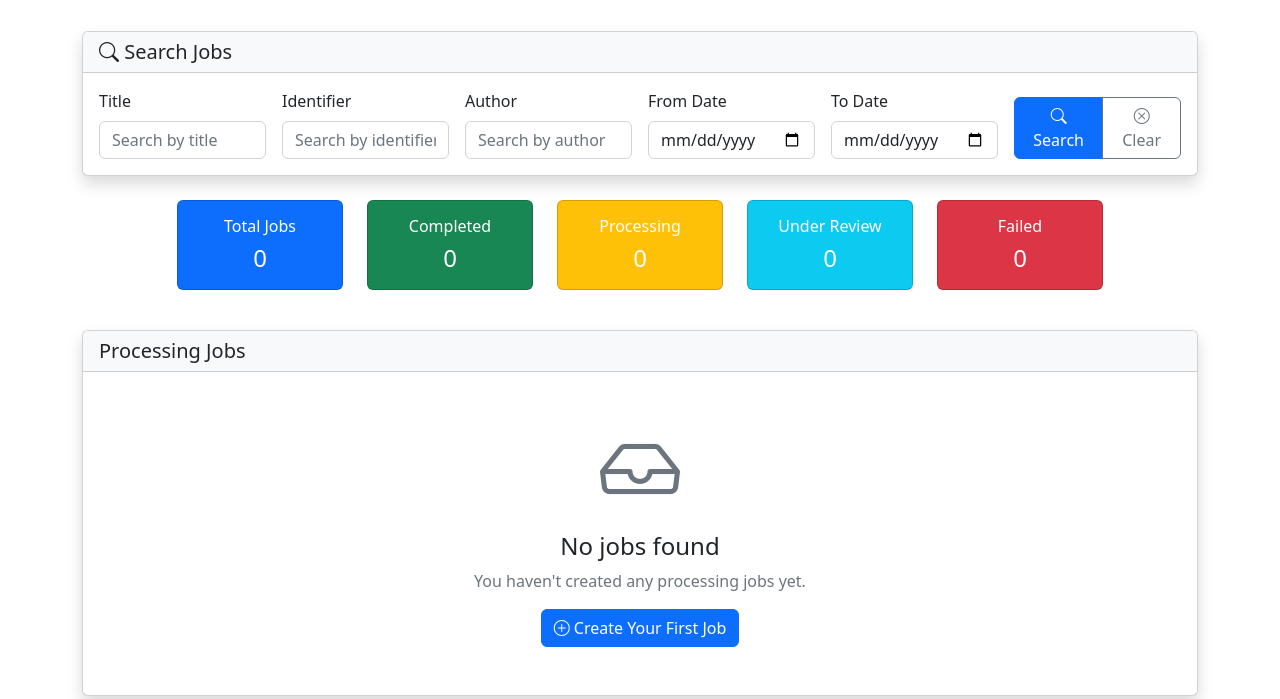
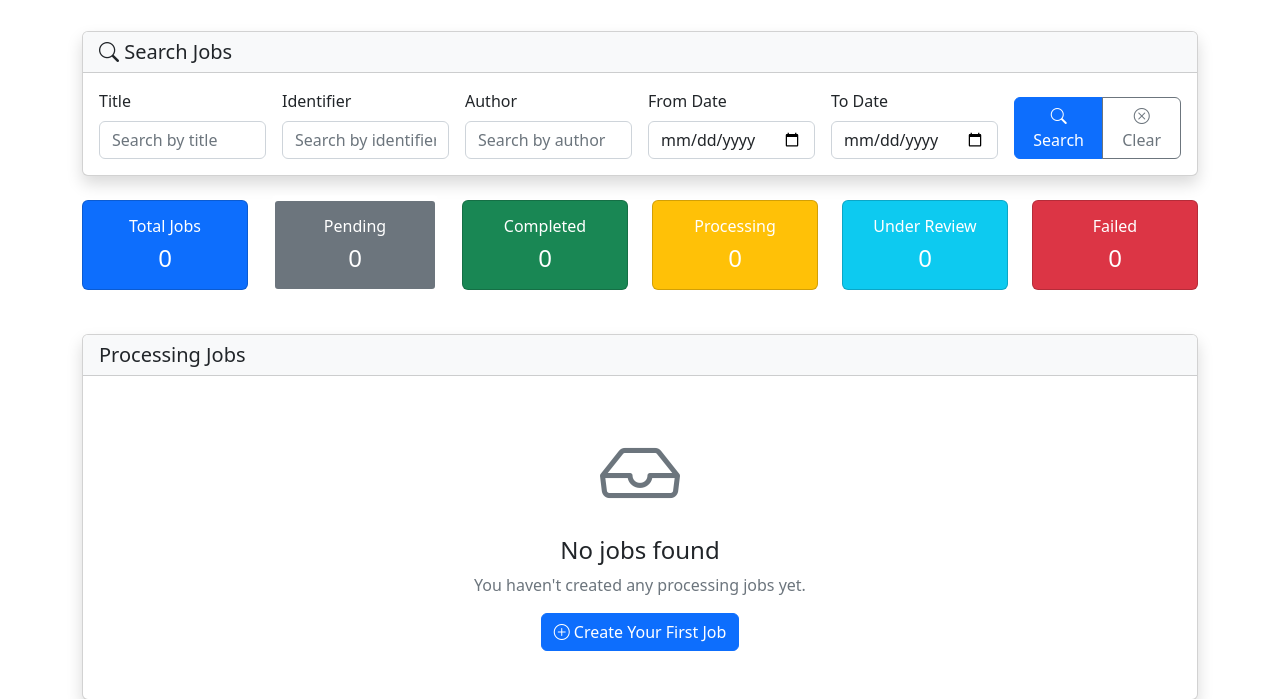
Before and after one commit to ServantsOfKnowledge/repub, a Django app: page /jobs/?status=pending in a window 1280 px wide. Shown: the part 173-872 px from the top of the page. Run offline with Django 5.2, Linux system fonts and the light colour scheme; the visitor is signed in with stand-in values (Sample User, id 1); data that the repository does not hold is empty; some libraries are stand-ins or nearby versions.

Commit message:
Retry jobs should enter pending state + filter for pending jobs in the all_jobs page

```diff
--- a/repubui/repub_interface/views.py
+++ b/repubui/repub_interface/views.py
@@ -95,7 +95,7 @@ def all_jobs(request):
 
     # Get status filter from query parameters
     status_filter = request.GET.get('status')
-    if status_filter and status_filter in ['completed', 'processing', 'reviewing', 'failed', 'finalizing', 'preparing_review']:
+    if status_filter and status_filter in ['pending', 'completed', 'processing', 'reviewing', 'failed', 'finalizing', 'preparing_review']:
         jobs_list = jobs_list.filter(status=status_filter)
 
     # Get search parameters
@@ -146,6 +146,7 @@ def all_jobs(request):
     context = {
         'jobs': jobs,
         'total_jobs': all_jobs_list.count(),
+        'pending_jobs': all_jobs_list.filter(status='pending').count(),
         'completed_jobs': all_jobs_list.filter(status='completed').count(),
         'processing_jobs': all_jobs_list.filter(status='processing').count(),
         'failed_jobs': all_jobs_list.filter(status='failed').count(),
--- a/repubui/templates/repub_interface/all_jobs.html
+++ b/repubui/templates/repub_interface/all_jobs.html
@@ -97,6 +97,16 @@
                 <div class="card-body text-center">
                     <h6 class="card-title">Total Jobs</h6>
                     <h4 class="card-text">{{ total_jobs }}</h4>
+                </div>
+            </div>
+        </a>
+    </div>
+    <div class="col-lg-2 col-md-4 col-sm-6 mb-3">
+        <a href="?status=pending{% if request.GET.title %}&title={{ request.GET.title }}{% endif %}{% if request.GET.identifier %}&identifier={{ request.GET.identifier }}{% endif %}{% if request.GET.author %}&author={{ request.GET.author }}{% endif %}{% if request.GET.date_from %}&date_from={{ request.GET.date_from }}{% endif %}{% if request.GET.date_to %}&date_to={{ request.GET.date_to }}{% endif %}" class="text-decoration-none">
+            <div class="card bg-secondary text-white clickable-card{% if request.GET.status == 'pending' %} filter-active{% endif %}">
+                <div class="card-body text-center">
+                    <h6 class="card-title">Pending</h6>
+                    <h4 class="card-text">{{ pending_jobs }}</h4>
                 </div>
             </div>
         </a>
@@ -208,12 +218,15 @@
                             <td>
                                 <span class="badge fs-6
                                     {% if job.status == 'completed' %}bg-success
+                                    {% elif job.status == 'pending' %}bg-secondary
                                     {% elif job.status == 'processing' or job.status == 'preparing_review' %}bg-warning text-dark
                                     {% elif job.status == 'reviewing' %}bg-info
                                     {% elif job.status == 'finalizing' %}bg-secondary
                                     {% elif job.status == 'failed' %}bg-danger
                                     {% else %}bg-secondary{% endif %}">
-                                    {% if job.status == 'reviewing' %}
+                                    {% if job.status == 'pending' %}
+                                        <i class="bi bi-hourglass"></i> Pending
+                                    {% elif job.status == 'reviewing' %}
                                         <i class="bi bi-eye"></i> Review Required
                                     {% elif job.status == 'processing' %}
                                         <i class="bi bi-gear-fill"></i> Processing
@@ -328,12 +341,12 @@
 
 {% block extra_js %}
 <script>
-    // Auto-refresh for jobs that are still processing
+    // Auto-refresh for jobs that are still processing or pending
     document.addEventListener('DOMContentLoaded', function() {
-        const processingJobs = document.querySelectorAll('[data-job-status="processing"], [data-job-status="preparing_review"], [data-job-status="finalizing"]');
+        const processingJobs = document.querySelectorAll('[data-job-status="pending"], [data-job-status="processing"], [data-job-status="preparing_review"], [data-job-status="finalizing"]');
 
         if (processingJobs.length > 0) {
-            // Refresh the page every 30 seconds if there are processing jobs
+            // Refresh the page every 30 seconds if there are processing or pending jobs
             setTimeout(function() {
                 window.location.reload();
             }, 30000);
```
